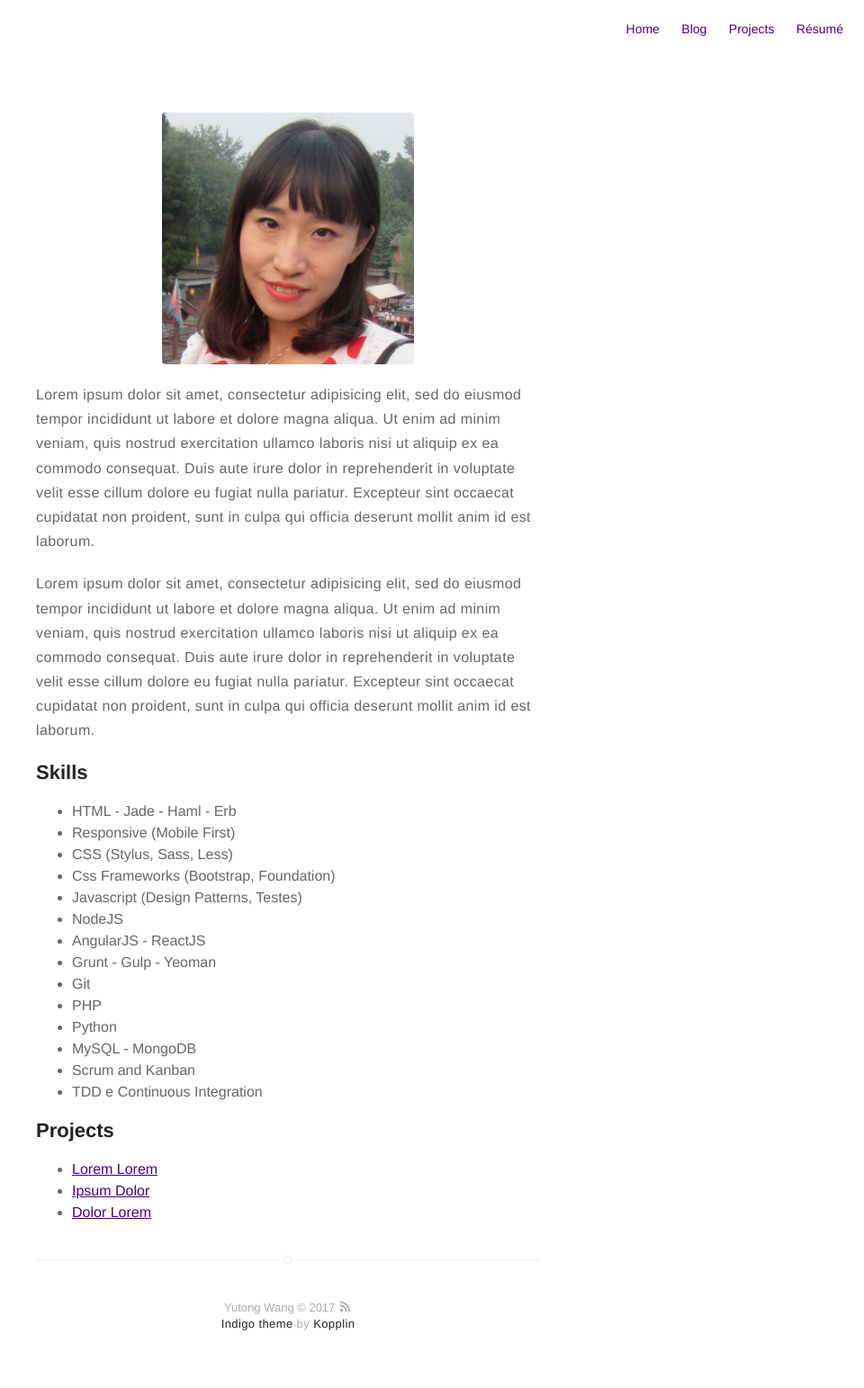
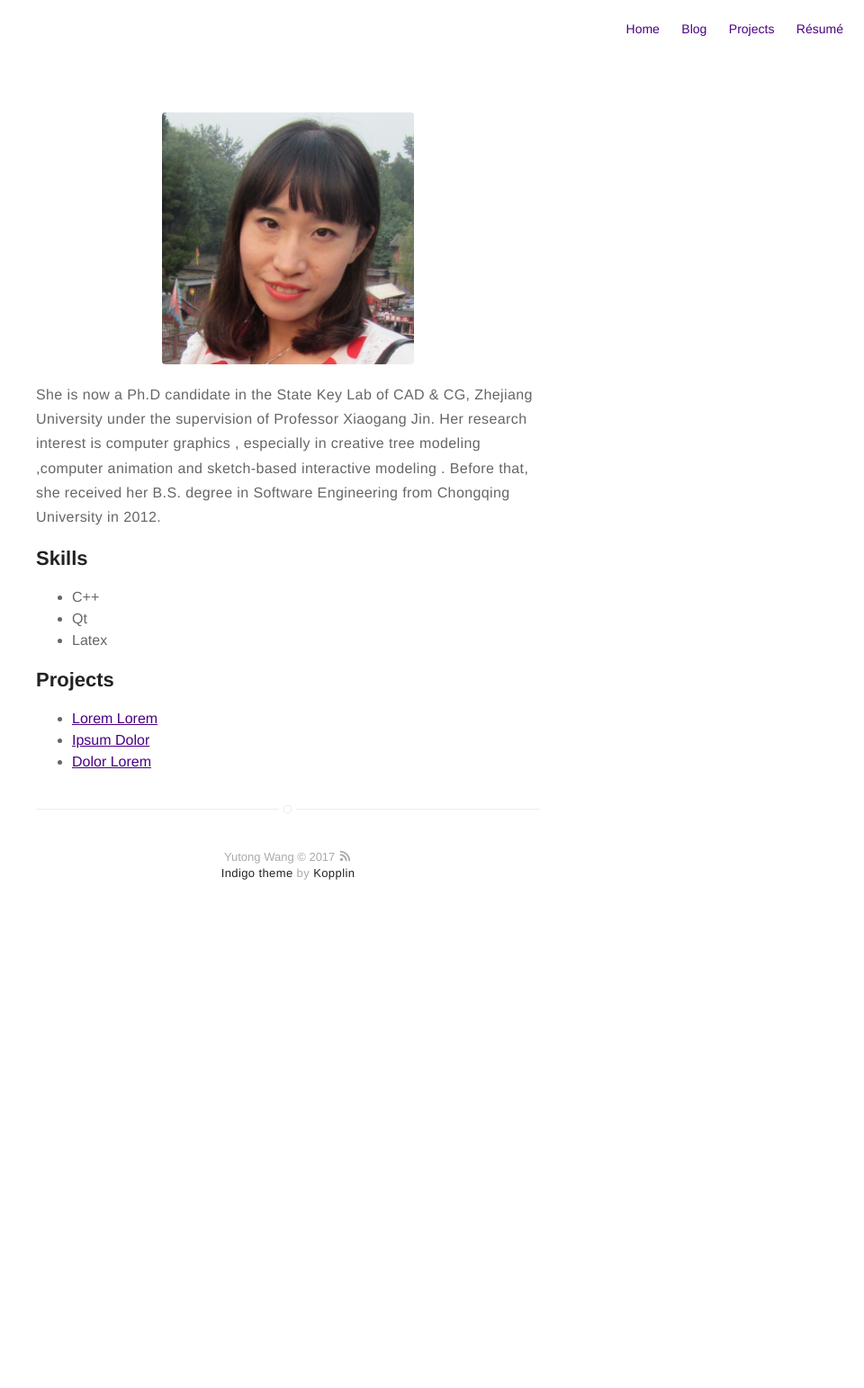
Before and after one commit to catherineytw/YutongWang, a Jekyll site: the page built from about.md, in a window 1280 px wide. Shown: the whole page at 90% size, without its empty margins (320-1280 px from the left). Built offline with Jekyll 4.4.1, drawn with Linux system fonts in a browser that asks for light colours; after the commit the page ends 1042 px from its top, so only the background shows below that.

Commit message:
change about page

```diff
--- a/about.md
+++ b/about.md
@@ -4,37 +4,18 @@ layout: page
 ---
 ![Profile Image]({{ site.url }}/{{ site.picture }})
 
-<p>Lorem ipsum dolor sit amet, consectetur adipisicing elit, sed do eiusmod
-tempor incididunt ut labore et dolore magna aliqua. Ut enim ad minim veniam,
-quis nostrud exercitation ullamco laboris nisi ut aliquip ex ea commodo
-consequat. Duis aute irure dolor in reprehenderit in voluptate velit esse
-cillum dolore eu fugiat nulla pariatur. Excepteur sint occaecat cupidatat non
-proident, sunt in culpa qui officia deserunt mollit anim id est laborum.</p>
-
-<p>Lorem ipsum dolor sit amet, consectetur adipisicing elit, sed do eiusmod
-tempor incididunt ut labore et dolore magna aliqua. Ut enim ad minim veniam,
-quis nostrud exercitation ullamco laboris nisi ut aliquip ex ea commodo
-consequat. Duis aute irure dolor in reprehenderit in voluptate velit esse
-cillum dolore eu fugiat nulla pariatur. Excepteur sint occaecat cupidatat non
-proident, sunt in culpa qui officia deserunt mollit anim id est laborum.</p>
+<p>She is now a Ph.D candidate in the State Key Lab of CAD & CG, Zhejiang
+University under the supervision of Professor Xiaogang Jin. Her research
+interest is computer graphics , especially in creative tree modeling ,computer
+animation and sketch-based interactive modeling . Before that, she received her
+B.S. degree in Software Engineering from Chongqing University in 2012.</p>
 
 <h2>Skills</h2>
 
 <ul class="skill-list">
-	<li>HTML - Jade - Haml - Erb</li>
-	<li>Responsive (Mobile First)</li>
-	<li>CSS (Stylus, Sass, Less)</li>
-	<li>Css Frameworks (Bootstrap, Foundation)</li>
-	<li>Javascript (Design Patterns, Testes)</li>
-	<li>NodeJS</li>
-	<li>AngularJS - ReactJS</li>
-	<li>Grunt - Gulp - Yeoman</li>
-	<li>Git</li>
-	<li>PHP</li>
-	<li>Python</li>
-	<li>MySQL - MongoDB</li>
-	<li>Scrum and Kanban</li>
-	<li>TDD e Continuous Integration</li>
+	<li>C++</li>
+	<li>Qt</li>
+	<li>Latex</li>
 </ul>
 
 <h2>Projects</h2>
```
